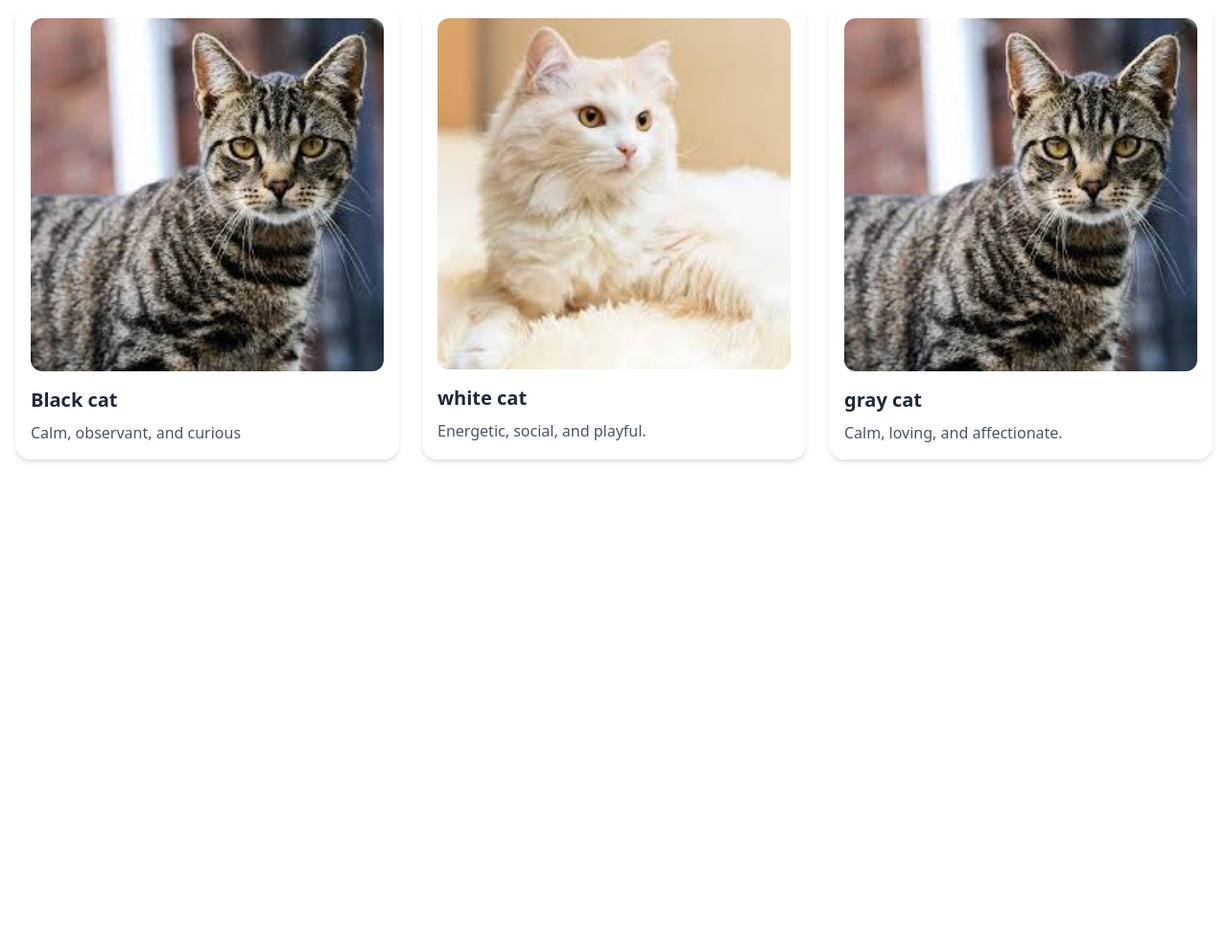
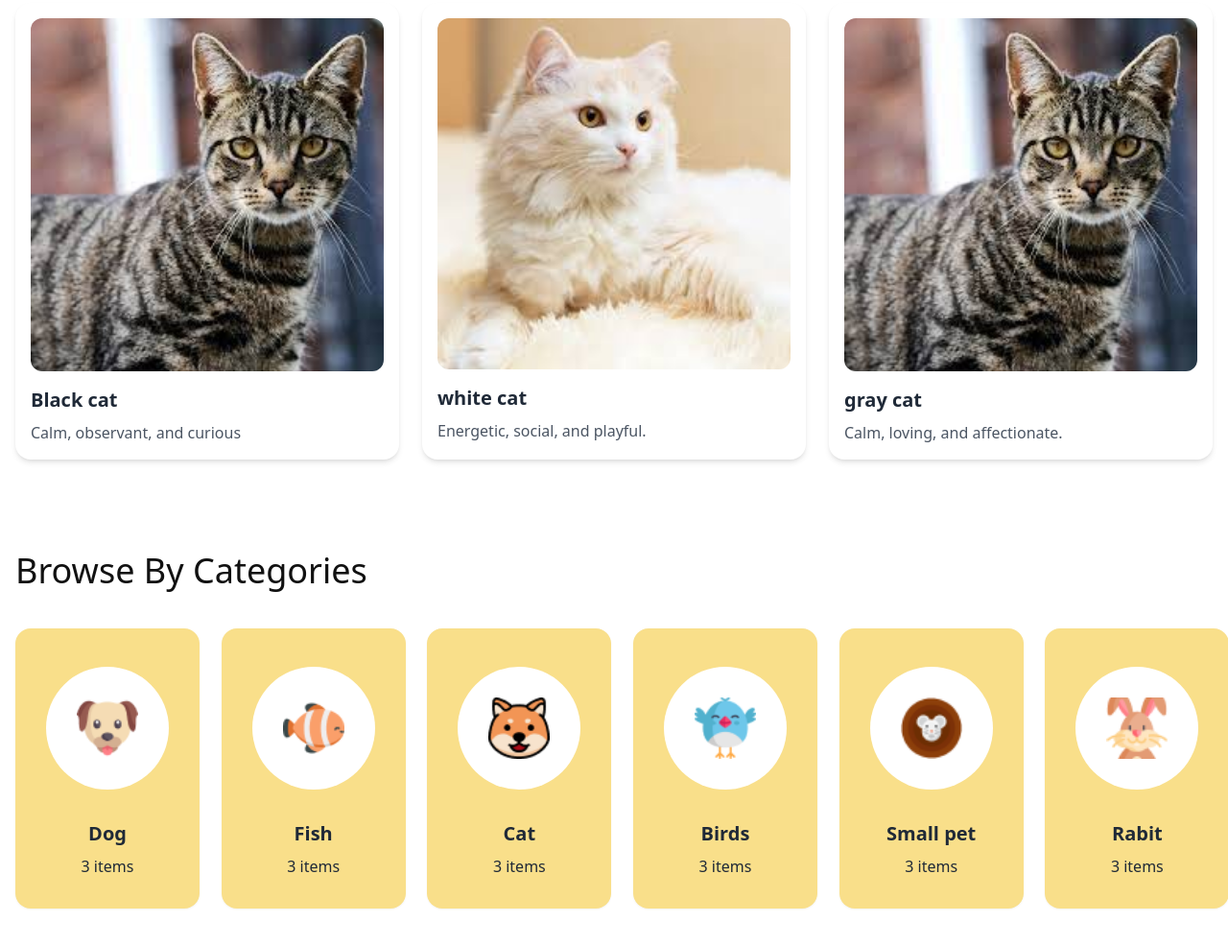
Before and after one commit to MdMasum23/Assignment_03_Category_0001, a plain HTML site: page index.html in a window 1280 px wide. Shown: the part 969-1954 px from the top of the page at 96% size. Before the commit the page ends 1544 px from the top, so only its background shows below. Drawn offline with nearby package versions, Linux system fonts and the light colour scheme; a web font is replaced by a local one.

Commit message:
catgories added

```diff
--- a/index.html
+++ b/index.html
@@ -102,6 +102,84 @@
 
                 </section>
 
+                <section class="max-w-screen-xl mx-auto mt-16 mb-24 px-4">
+                    <h1 class="text-4xl font-normal font-ADLaM text-[#111111]">Browse By Categories</h1>
+                    <div class="grid grid-cols-2 lg:grid-cols-6 lg:gap-10 gap-5">
+                        <div class="card bg-base-100 lg:w-48 w-full shadow-sm mt-10 pt-10 bg-[#F9DF8A]">
+                            <div class="avatar justify-center items-center">
+                                <div class="w-32 p-8 rounded-full bg-white">
+                                    <img src="./assets/dog-cartoon.png" />
+                                </div>
+                              </div>
+                            <div class="card-body items-center text-center">
+                              <h2 class="card-title">Dog</h2>
+                              <p>3 items</p>
+
+                            </div>
+                          </div>
+                        <div class="card bg-base-100 lg:w-48 w-full shadow-sm mt-10 pt-10 bg-[#F9DF8A]">
+                            <div class="avatar justify-center items-center">
+                                <div class="w-32 p-8  rounded-full bg-white">
+                                    <img src="./assets/fish-cartoon.png" />
+                                </div>
+                              </div>
+                            <div class="card-body items-center text-center">
+                              <h2 class="card-title">Fish</h2>
+                              <p>3 items</p>
+
+                            </div>
+                          </div>
+                        <div class="card bg-base-100 lg:w-48 w-full shadow-sm mt-10 pt-10 bg-[#F9DF8A]">
+                            <div class="avatar justify-center items-center">
+                                <div class="w-32 p-8  rounded-full bg-white">
+                                    <img src="./assets/cat-cartoon.png" />
+                                </div>
+                              </div>
+                            <div class="card-body items-center text-center">
+                              <h2 class="card-title">Cat</h2>
+                              <p>3 items</p>
+
+                            </div>
+                          </div>
+                        <div class="card bg-base-100 lg:w-48 w-full shadow-sm mt-10 pt-10 bg-[#F9DF8A]">
+                            <div class="avatar justify-center items-center">
+                                <div class="w-32 p-8 rounded-full bg-white">
+                                    <img src="./assets/bird-cartoon.png" />
+                                </div>
+                              </div>
+                            <div class="card-body items-center text-center">
+                              <h2 class="card-title">Birds</h2>
+                              <p>3 items</p>
+
+                            </div>
+                          </div>
+                        <div class="card bg-base-100 lg:w-48 w-full shadow-sm mt-10 pt-10 bg-[#F9DF8A]">
+                            <div class="avatar justify-center items-center">
+                                <div class="w-32 p-8  rounded-full bg-white">
+                                    <img src="./assets/mouse-cartoon.png" />
+                                </div>
+                              </div>
+                            <div class="card-body items-center text-center">
+                              <h2 class="card-title">Small pet</h2>
+                              <p>3 items</p>
+
+                            </div>
+                          </div>
+                        <div class="card bg-base-100 lg:w-48 w-full shadow-sm mt-10 pt-10 bg-[#F9DF8A]">
+                            <div class="avatar justify-center items-center">
+                                <div class="w-32 p-8  rounded-full bg-white">
+                                    <img src="./assets/rabbit-cartoon.png" />
+                                </div>
+                              </div>
+                            <div class="card-body items-center text-center">
+                              <h2 class="card-title">Rabit</h2>
+                              <p>3 items</p>
+
+                            </div>
+                          </div>
+                    </div>
+                </section>
+
 
 </body>
 </html>
```
